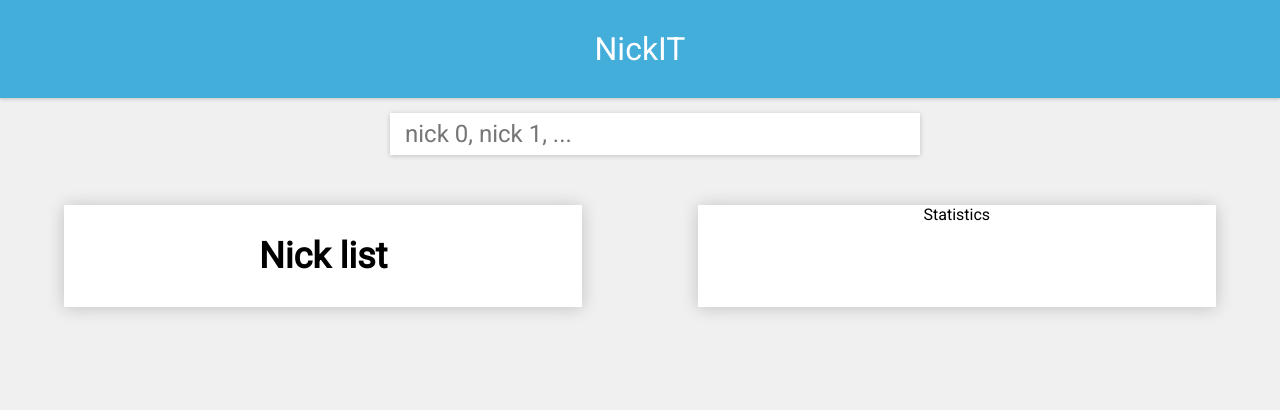
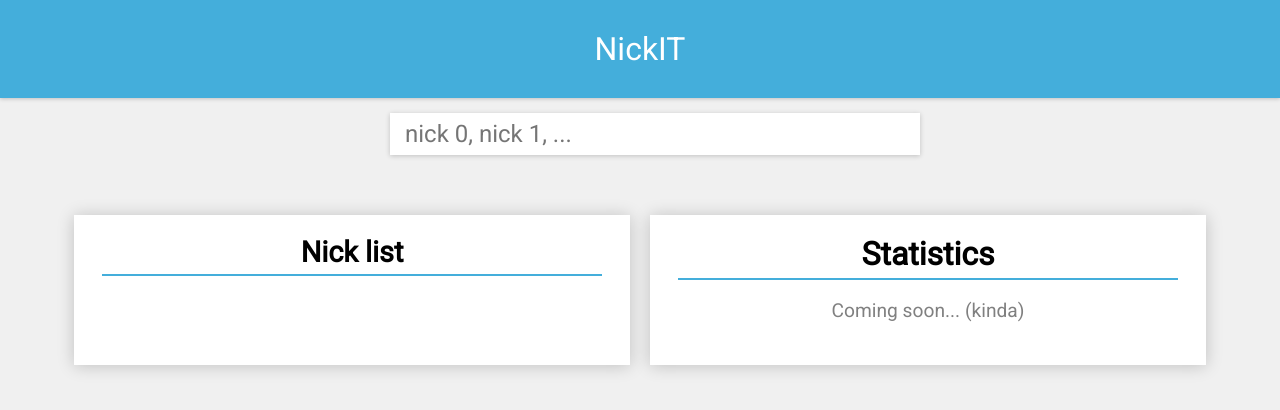
Before and after one commit to cthit/nickIT, a React (Create React App) app in the folder react-app/: page / in a window 1280 px wide. Shown: the top 410 px of the page. Built offline with nearby package versions, Linux system fonts and the light colour scheme.

Commit message:
some styling for first official version

```diff
--- a/react-app/src/App.css
+++ b/react-app/src/App.css
@@ -37,7 +37,9 @@ body {
   padding-top: 50px;
   padding-left: 5%;
   padding-right: 5%;
-  display: -webkit-flex; }
+  display: flex;
+  flex-wrap: wrap;
+  justify-content: space-between; }
 
 .search-bar {
   padding-top: 5px;
@@ -59,17 +61,47 @@ body {
 
 .Nick-list {
   background-color: white;
-  font-size: x-large;
-  margin-right: 5%;
+  margin: 10px;
   box-shadow: 0 1px 16px rgba(0, 0, 0, 0.2);
-  float: left;
-  width: 45%; }
+  flex: 1;
+  min-width: 300px; }
+  .Nick-list .nick-list-heading {
+    font-size: 1.8rem;
+    padding-bottom: 5px;
+    border-bottom: 2px solid #44aedb;
+    width: 90%;
+    margin: auto;
+    margin-top: 20px; }
+  .Nick-list .nick-list {
+    list-style: none;
+    padding: 1em;
+    margin: 0; }
+    .Nick-list .nick-list .nick-item {
+      display: flex;
+      justify-content: center;
+      align-items: center;
+      height: 50px;
+      border-bottom: 1px solid lightgrey; }
+      .Nick-list .nick-list .nick-item:last-child {
+        border: none; }
 
 .Statistics-container {
   background-color: white;
-  margin-left: 5%;
+  margin: 10px;
   box-shadow: 0 1px 16px rgba(0, 0, 0, 0.2);
-  float: right;
-  width: 45%; }
+  flex: 1;
+  min-width: 300px;
+  height: 150px; }
+  .Statistics-container .statistics-heading {
+    font-size: 2rem;
+    padding-bottom: 5px;
+    border-bottom: 2px solid #44aedb;
+    width: 90%;
+    margin: auto;
+    margin-top: 20px; }
+  .Statistics-container p {
+    font-size: 1.2rem;
+    color: grey;
+    text-align: center; }
 
 /*# sourceMappingURL=App.css.map */
--- a/react-app/src/components/StatisticsContainer.js
+++ b/react-app/src/components/StatisticsContainer.js
@@ -1,11 +1,12 @@
-import React, { Component } from 'react';
-import '../App.css';
+import React, { Component } from "react";
+import "../App.css";
 
 class StatisticsContainer extends Component {
   render() {
     return (
-      <div className='Statistics-container'>
-        Statistics
+      <div className="Statistics-container">
+        <h2 className="statistics-heading">Statistics</h2>
+        <p>Coming soon... (kinda)</p>
       </div>
     );
   }
--- a/react-app/src/stylesheets/components/_info-body.scss
+++ b/react-app/src/stylesheets/components/_info-body.scss
@@ -2,5 +2,7 @@
   padding-top: 50px;
   padding-left: 5%;
   padding-right: 5%;
-  display: -webkit-flex;
+  display: flex;
+  flex-wrap: wrap;
+  justify-content: space-between;
 }
--- a/react-app/src/stylesheets/components/_nick-list.scss
+++ b/react-app/src/stylesheets/components/_nick-list.scss
@@ -1,8 +1,30 @@
 .Nick-list {
   background-color: white;
-  font-size: x-large;
-  margin-right: 5%;
-  box-shadow: 0 1px 16px rgba(0,0,0,.2);
-  float: left;
-  width: 45%;
+  margin: 10px;
+  box-shadow: 0 1px 16px rgba(0, 0, 0, .2);
+  flex: 1;
+  min-width: 300px;
+  .nick-list-heading {
+    font-size: 1.8rem;
+    padding-bottom: 5px;
+    border-bottom: 2px solid $turquoise;
+    width: 90%;
+    margin: auto;
+    margin-top: 20px;
+  }
+  .nick-list {
+    list-style: none;
+    padding: 1em;
+    margin: 0;
+    .nick-item {
+      display: flex;
+      justify-content: center;
+      align-items: center;
+      height: 50px;
+      border-bottom: 1px solid lightgrey;
+      &:last-child {
+        border: none;
+      }
+    }
+  }
 }
--- a/react-app/src/stylesheets/components/_statistics-container.scss
+++ b/react-app/src/stylesheets/components/_statistics-container.scss
@@ -1,7 +1,21 @@
 .Statistics-container {
   background-color: white;
-  margin-left: 5%;
-  box-shadow: 0 1px 16px rgba(0,0,0,.2);
-  float: right;
-  width: 45%;
+  margin: 10px;
+  box-shadow: 0 1px 16px rgba(0, 0, 0, .2);
+  flex: 1;
+  min-width: 300px;
+  height: 150px;
+  .statistics-heading {
+    font-size: 2rem;
+    padding-bottom: 5px;
+    border-bottom: 2px solid $turquoise;
+    width: 90%;
+    margin: auto;
+    margin-top: 20px;
+  }
+  p {
+    font-size: 1.2rem;
+    color: grey;
+    text-align: center;
+  }
 }
```
Also changed, not shown: 1 other file (tests, documents, lock files or other folders).
